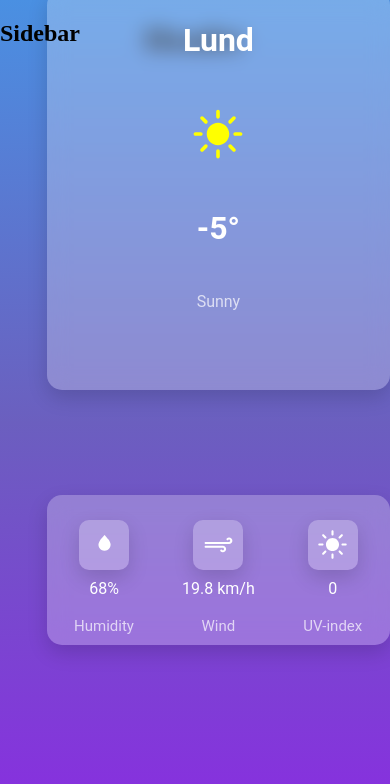
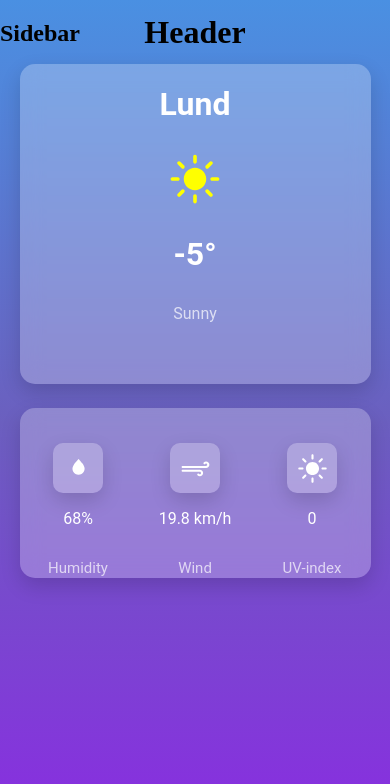
Before and after one commit to Valmir10/Weather-App, a React (Vite) app in the folder frontend/: page / in a window 390 px wide. Shown: the top 784 px of the page. Built offline with nearby package versions, Linux system fonts and the light colour scheme.

Commit message:
fixade responsiviteten på card1 och card2

```diff
--- a/frontend/src/App.css
+++ b/frontend/src/App.css
@@ -0,0 +1,26 @@
+.app {
+  min-height: 100vh;
+  display: flex;
+  flex-direction: column;
+}
+
+.layout {
+  flex: 1;
+  display: grid;
+  grid-template-columns: 3fr 1.5fr;
+}
+
+/* Desktop */
+@media (min-width: 769px) {
+  .layout {
+    grid-template-columns: 3fr 1.5fr;
+  }
+}
+
+/* Mobile */
+@media (max-width: 768px) {
+  .layout {
+    grid-template-columns: 1fr;
+    grid-template-rows: 1fr auto;
+  }
+}
--- a/frontend/src/styles/Header.css
+++ b/frontend/src/styles/Header.css
@@ -1,6 +1,8 @@
 .header-container {
-  height: 10%;
+  height: 64px;
+  min-height: 64px;
   width: 100%;
   display: flex;
   justify-content: center;
+  align-items: center;
 }
--- a/frontend/src/styles/HomePage.css
+++ b/frontend/src/styles/HomePage.css
@@ -1,6 +1,6 @@
 .home-page-container {
-  height: 100vh;
-  width: 100vw;
+  min-height: 100svh;
+  width: 100%;
   display: flex;
   flex-direction: column;
   background: linear-gradient(
@@ -8,7 +8,6 @@
 
     #4a90e2 0%,
     #6b5fbf 50%,
-
     #8a2be2 100%
   );
 }
--- a/frontend/src/styles/WeatherDisplay.css
+++ b/frontend/src/styles/WeatherDisplay.css
@@ -1,58 +1,53 @@
 .weather-display-container {
-  position: absolute;
-  right: 0%;
   height: 100%;
-  width: 88%;
+  width: 100%;
   display: flex;
   justify-content: center;
 }
 
 .weather-display-wrapper {
-  height: 90%;
+  height: 100%;
   width: 100%;
   position: relative;
+  display: flex;
+  flex-direction: column;
 }
 
-.information-card-1-container {
-  height: 50%;
+.information-card-1-container,
+.information-card-2-container {
+  flex: 1;
   width: 100%;
   display: flex;
   align-items: center;
   justify-content: center;
 }
 
-.information-card-2-container {
-  height: 50%;
-  width: 100%;
-  display: flex;
-  align-items: center;
-  justify-content: center;
+.information-card-1-container {
+  padding-bottom: 12px;
 }
 
+.information-card-2-container {
+  padding-top: 12px;
+}
+/* Cards */
 .information-card-1 {
   position: relative;
   height: 400px;
-  width: 450px;
+  width: min(90%, 450px);
   display: flex;
   flex-direction: column;
   gap: 1%;
 }
 
-.delete-option-menu-container {
-  height: 30px;
-  width: 30px;
-  position: absolute;
-  top: 5px;
-  right: 10px;
-  cursor: pointer;
+.information-card-2 {
+  min-height: 170px;
+  width: min(90%, 450px);
+  display: flex;
+  flex-direction: row;
+  padding: 20px 0;
+  box-sizing: border-box;
 }
 
-.information-card-2 {
-  height: 150px;
-  width: 450px;
-  display: flex;
-  flex-direction: row;
-}
 
 .information-card-1,
 .information-card-2 {
@@ -70,36 +65,43 @@
   box-shadow: 0 12px 24px rgba(0, 0, 0, 0.25);
 }
 
-/*card-1*/
+/* Delete menu */
+.delete-option-menu-container {
+  height: 30px;
+  width: 30px;
+  position: absolute;
+  top: 5px;
+  right: 10px;
+  cursor: pointer;
+}
 
-.weather-type-image-container {
-  height: 20%;
+/* Card 1 content */
+.weather-type-image-container,
+.city-name-container,
+.city-temperature-container,
+.type-of-weather-container {
   width: 100%;
   display: flex;
   align-items: center;
   justify-content: center;
 }
 
+.weather-type-image-container {
+  height: 20%;
+}
+
+.city-name-container,
+.city-temperature-container {
+  height: 25%;
+}
+
+.type-of-weather-container {
+  height: 10%;
+}
+
 .weather-type-image {
   height: 100%;
   width: 45%;
-
-  display: flex;
-  align-items: center;
-  justify-content: center;
-}
-
-.city-name-container {
-  height: 25%;
-  width: 100%;
-  display: flex;
-  align-items: center;
-  justify-content: center;
-}
-
-.city-temperature-container {
-  height: 25%;
-  width: 100%;
   display: flex;
   align-items: center;
   justify-content: center;
@@ -112,25 +114,15 @@
   color: white;
 }
 
-.type-of-weather-container {
-  height: 10%;
-  width: 100%;
-  display: flex;
-  align-items: center;
-  justify-content: center;
-}
-
 .type-of-weather-container p {
   color: rgba(255, 255, 255, 0.7);
   font-size: 16px;
 }
 
-/*card-2*/
-
+/* Card 2 */
 .humidity-container,
 .wind-container,
 .uv-index-container {
-  height: 100%;
   flex: 1;
   display: flex;
   flex-direction: column;
@@ -170,9 +162,11 @@
 
 .humudity-result,
 .wind-result,
-.uv-index-result {
-  height: 50%;
-  width: 100%;
+.uv-index-result,
+.humitidy-text,
+.wind-text,
+.uv-index-text {
+  flex: 1;
   display: flex;
   align-items: center;
   justify-content: center;
@@ -183,16 +177,6 @@
 .uv-index-result p {
   font-family: "Roboto", sans-serif;
   color: white;
-}
-
-.humitidy-text,
-.wind-text,
-.uv-index-text {
-  height: 50%;
-  width: 100%;
-  display: flex;
-  align-items: center;
-  justify-content: center;
 }
 
 .humitidy-text p,
@@ -217,6 +201,7 @@
   color: yellow;
 }
 
+/* Hamburger */
 .hamburger-menu-container {
   position: absolute;
   left: 15px;
@@ -236,15 +221,28 @@
   display: none;
 }
 
+/* Keyboard */
 .keyboard-wrapper {
   display: none;
   position: fixed;
-  bottom: 0px;
-  right: 0px;
-  left: 0px;
-  width: 100%;
+  bottom: 0;
+  left: 0;
+  right: 0;
   background: #222;
   z-index: 999;
-  overflow: hidden;
-  width: 100%;
 }
+
+/* Mobile tweaks */
+@media (max-width: 768px) {
+  .information-card-1 {
+    height: 320px;
+  }
+
+  .information-card-2 {
+    height: 130px;
+  }
+
+  .hamburger-menu-icon {
+    display: block;
+  }
+}
```
